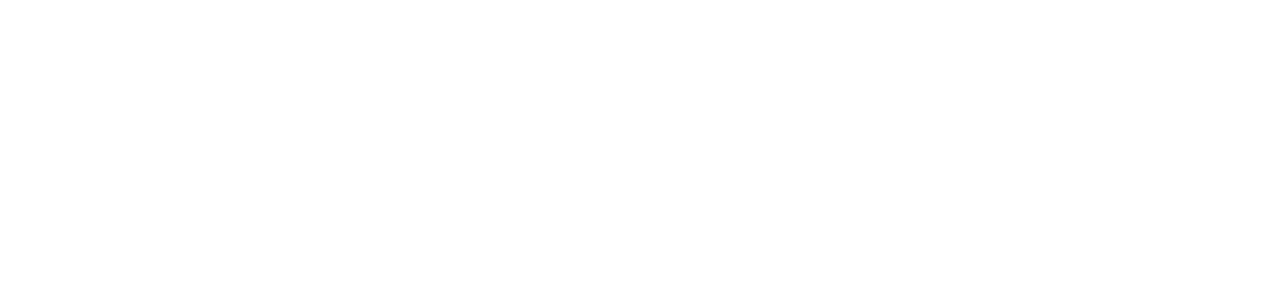
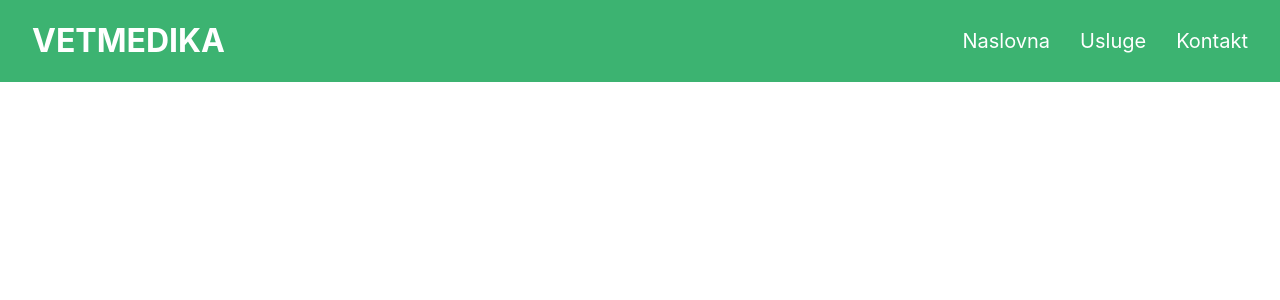
Before and after one commit to salEZY/vetmedika, a React (Create React App) app: page / in a window 1280 px wide. Shown: the top 300 px of the page. Built offline with nearby package versions, Linux system fonts and the light colour scheme.

Commit message:
start on Header

```diff
--- a/package.json
+++ b/package.json
@@ -3,6 +3,9 @@
   "version": "0.1.0",
   "private": true,
   "dependencies": {
+    "@emotion/react": "^11.10.4",
+    "@emotion/styled": "^11.10.4",
+    "@mui/material": "^5.10.6",
     "@testing-library/jest-dom": "^5.16.5",
     "@testing-library/react": "^13.4.0",
     "@testing-library/user-event": "^13.5.0",
--- a/src/App.js
+++ b/src/App.js
@@ -1,9 +1,10 @@
 import "./App.css";
+import Header from "./components/Header/Header";
 
 function App() {
   return (
     <div className="App">
-      <header className="App-header"></header>
+      <Header />
     </div>
   );
 }
--- /dev/null
+++ b/src/components/Header/Header.css
@@ -0,0 +1,29 @@
+header {
+  width: 100%;
+  display: flex;
+  flex-direction: row;
+  background-color: #3cb371;
+  color: white;
+}
+
+.logo {
+  width: 30%;
+  display: flex;
+  flex-direction: row;
+  align-items: center;
+  padding-left: 2rem;
+}
+
+.nav {
+  width: 70%;
+  display: flex;
+  flex-direction: row;
+  justify-content: flex-end;
+  align-items: center;
+  padding-right: 2rem;
+}
+
+.nav p {
+  margin-left: 30px;
+  font-size: 20px;
+}
--- /dev/null
+++ b/src/components/Header/Header.js
@@ -0,0 +1,20 @@
+import React from "react";
+
+import "./Header.css";
+
+const Header = () => {
+  return (
+    <header>
+      <div className="logo">
+        <h1>VETMEDIKA</h1>
+      </div>
+      <div className="nav">
+        <p>Naslovna</p>
+        <p>Usluge</p>
+        <p>Kontakt</p>
+      </div>
+    </header>
+  );
+};
+
+export default Header;
```
Also changed, not shown: 1 other file (tests, documents, lock files or other folders).
